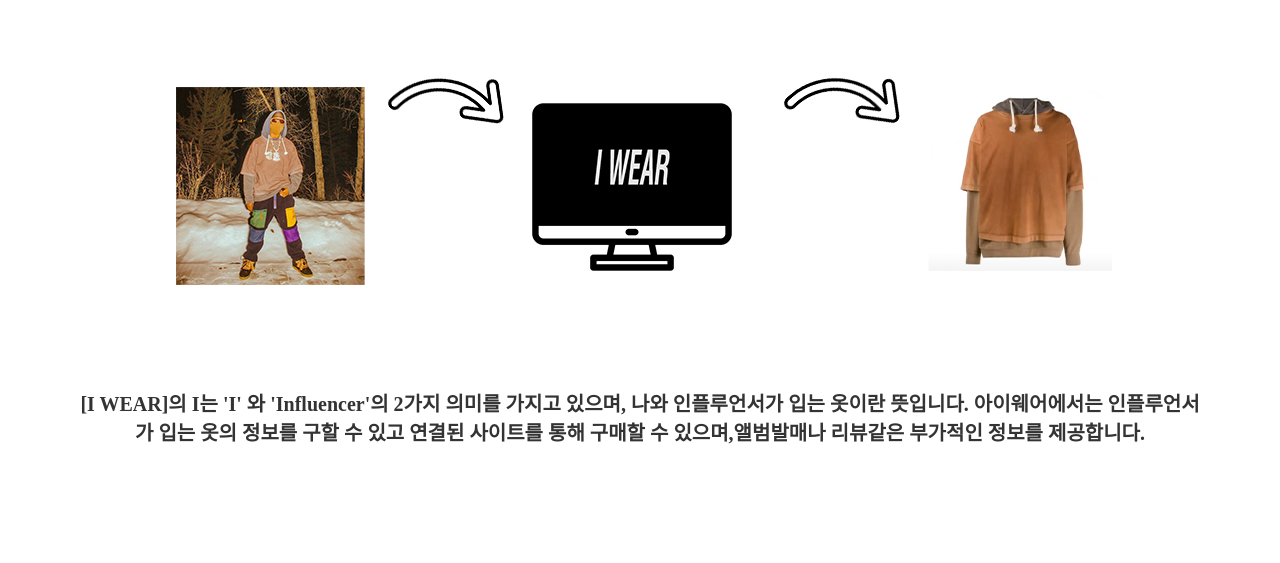
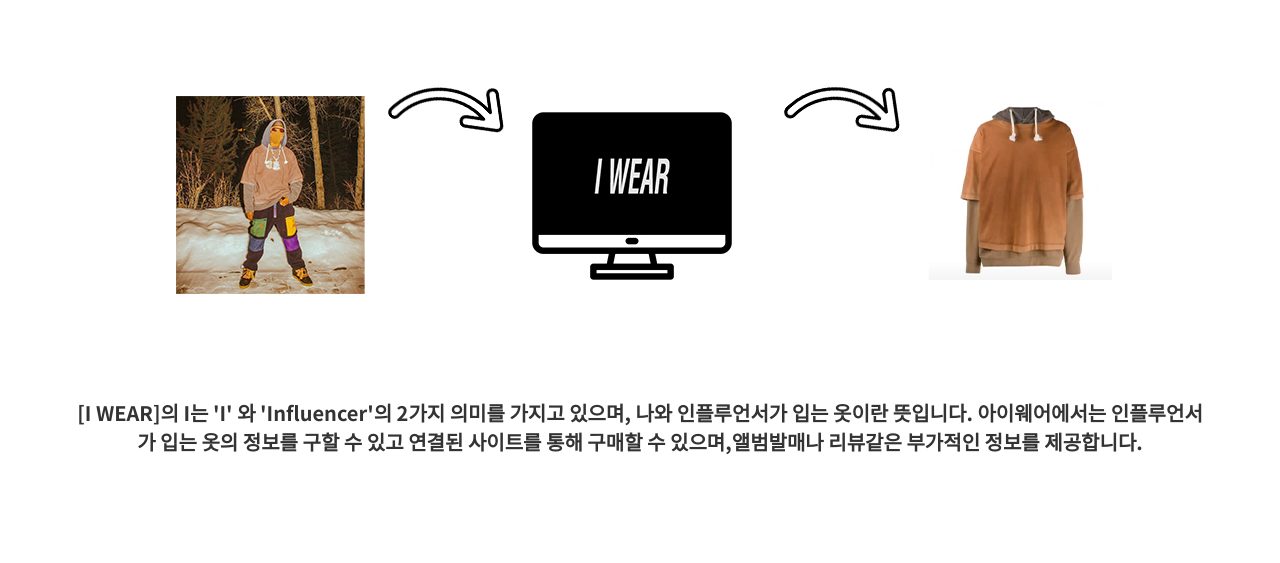
Before and after one commit to ten4123/www.shsiwear.com, a plain HTML site: page about.html in a window 1280 px wide. Shown: the part 603-1166 px from the top of the page. Drawn offline with Linux system fonts and the light colour scheme.

Commit message:
Update about.html

```diff
--- a/about.html
+++ b/about.html
@@ -3,12 +3,14 @@
 <head>
 	<meta charset="UTF-8">
 	<meta name="viewport" content="width=device-width, initial-scale=1.0">
+				<link rel="preconnect" href="https://fonts.gstatic.com"> <link href="https://fonts.googleapis.com/css2?family=Noto+Sans+KR:wght@400;700&display=swap" rel="stylesheet">
 	<title>For Us</title>
 	<style>
 		*{
 			margin: 0;
 			padding: 0;
 			box-sizing: border-box;
+			font-family: 'Noto Sans KR', sans-serif;
 		}
 
 		.logo{
```
